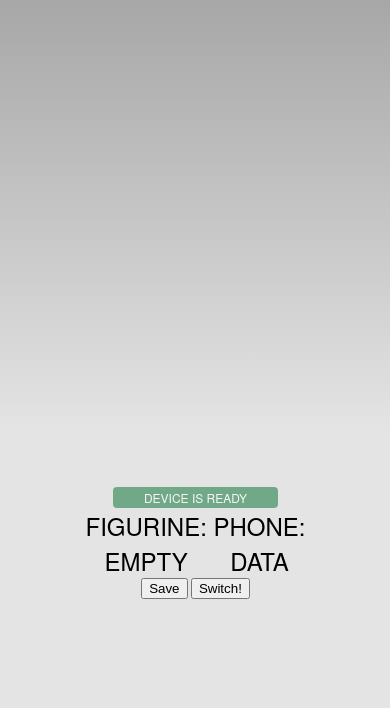
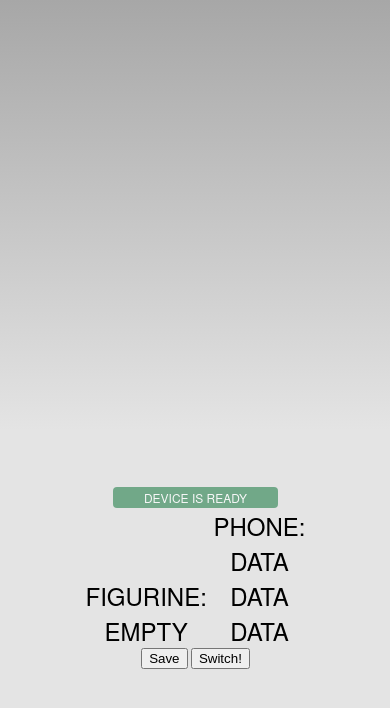
Before and after one commit to laurenhrv/NFC-Figurines, a plain HTML site: page www/index.html in a window 390 px wide. Drawn offline with Linux system fonts and the light colour scheme; some packages are replaced by stand-ins of ours.

Commit message:
Update index.html

```diff
--- a/www/index.html
+++ b/www/index.html
@@ -56,7 +56,9 @@
         <div style="display:inline-block"></div>
         <div style="display:inline-block">
         <h1>Phone:</h1>
-        <h1 id="phone">data</h1>
+        <h1 id="phone1">data</h1>
+        <h1 id="phone2">data</h1>
+        <h1 id="phone3">data</h1>
         </div>
         <br>
         <button id="save">Save</button>
```
